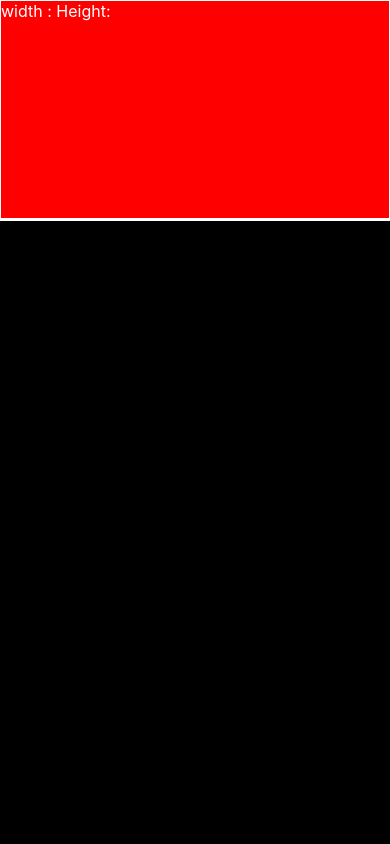
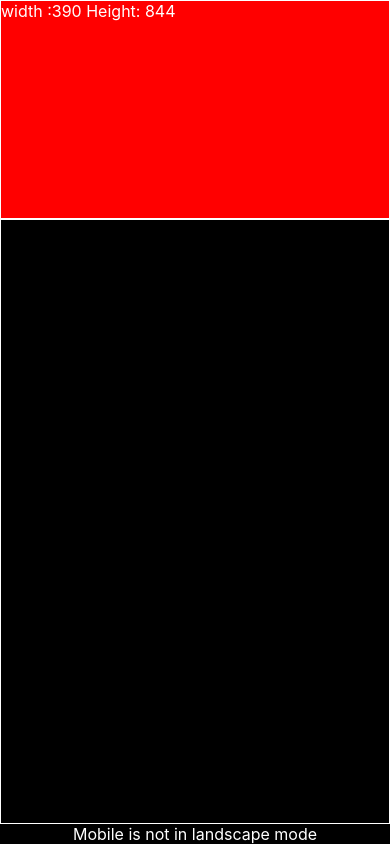
Before and after one commit to mnordlander/react-resp-landscape, a React (Create React App) app in the folder responsive-landscape/: page / in a window 390 px wide. Built offline with nearby package versions, Linux system fonts and the light colour scheme.

Commit message:
New effect function for mobile resize

```diff
--- a/responsive-landscape/src/App.js
+++ b/responsive-landscape/src/App.js
@@ -1,11 +1,46 @@
-import React from 'react';
-import Page from "./components/Page";
+import React, { useState, useEffect } from 'react';
 import "./index.css";
+import Player from './components/Player';
+import Chat from './components/Chat';
 
 function App() {
+  const [mobileLandscape, setMobileLandscape] = useState(false)
+  const [dimensions, setDimensions] = useState({
+    height: window.innerHeight,
+    width: window.innerWidth,
+  })
+
+  function isMobileDevice() {
+    return /Android|webOS|iPhone|iPad|iPod|BlackBerry|IEMobile|Opera Mini/i.test(navigator.userAgent);
+  }
+
+  console.log(isMobileDevice());
+
+  useEffect(() => {
+    function handleResize() {
+      const newDimensions = {
+        height: window.innerHeight,
+        width: window.innerWidth
+      };
+      setDimensions(newDimensions);
+
+      setMobileLandscape(newDimensions.width > newDimensions.height);
+
+    }
+
+    window.addEventListener('resize', handleResize)
+
+
+    return () => {
+      window.removeEventListener('resize', handleResize)
+    }
+  }, [])
+
   return (
-    <div className="body-wrapper">
-      <Page />
+    <div className="wrapper">
+      <Player width={dimensions.width} height={dimensions.height} />
+      <Chat />
+      {mobileLandscape ? <p>Mobile is in landscape mode</p> : <p>Mobile is not in landscape mode</p>}
     </div>
   );
 }
```
